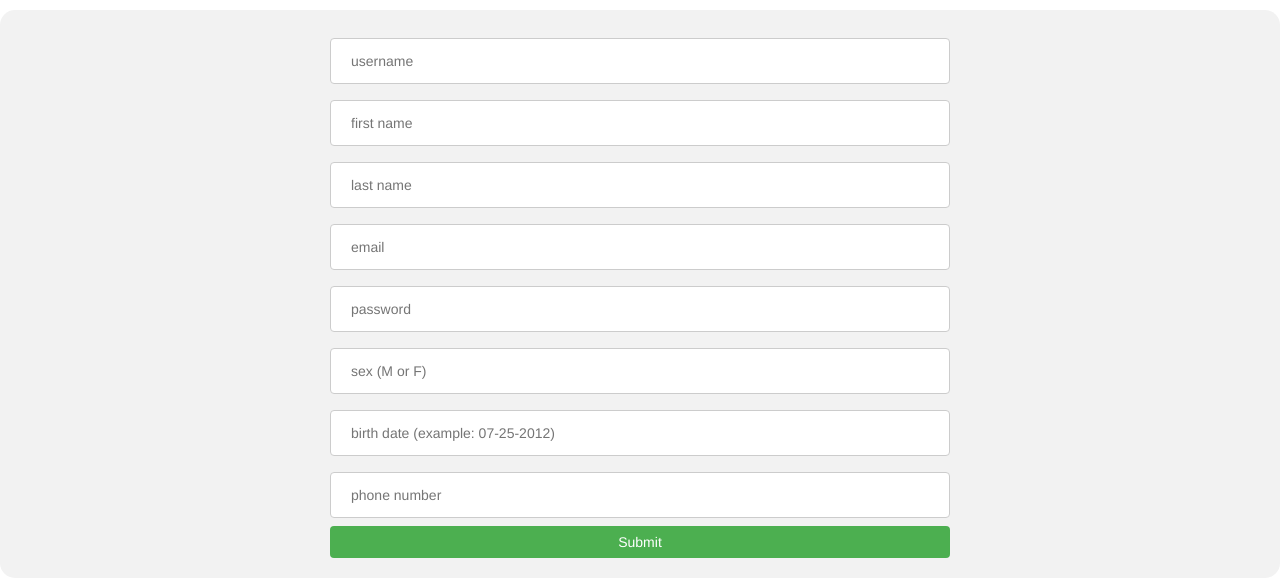
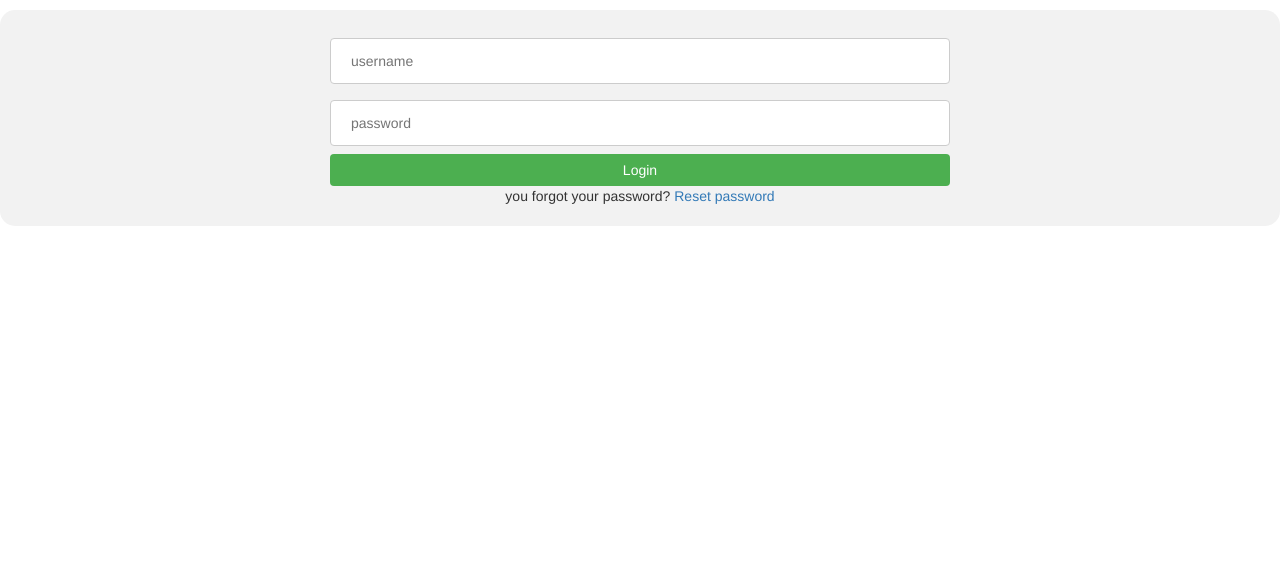
Before and after one commit to Aliasghar-Salimi/flask-web-project, a Flask app: page /login/ in a window 1280 px wide. Shown: the part 253-831 px from the top of the page. After the commit the page ends 479 px from the top, so only its background shows below. Run offline with Flask 3, Linux system fonts and the light colour scheme; some libraries are stand-ins or nearby versions.

Commit message:
we can login using username and password, in the future I will add send email feature to this part to have a stronger security mechanism

```diff
--- a/project/templates/login.html
+++ b/project/templates/login.html
@@ -3,6 +3,7 @@
 <header>
     <h3>Please fill out this form</h3>
 </header>
+<body>
     <div>
         {% if errors %}
             {% for error in errors %}
@@ -17,16 +18,12 @@
                 margin-top: 10px;">{{ error }}</h3>
             {% endfor %}
         {% endif %}
-        <form method="POST" action="/insert/">
+        <form method="POST" action="/login/">
             <input type="text" id="username" name="username" placeholder="username"><br>
-            <input type="text" id="first_name" name="first_name" placeholder="first name"><br>
-            <input type="text" id="last_name" name="last_name" placeholder="last name"><br>
-            <input type="text" id="email" name="email" placeholder="email" ><br>
             <input type="text" id="password" name="password" placeholder="password" ><br>
-            <input type="text" id="gender" name="gender" placeholder="sex (M or F)" ><br>
-            <input type="text" id="birth_date" name="birth_date" placeholder="birth date (example: 07-25-2012)" ><br>
-            <input type="text" id="phone" name="phone" placeholder="phone number" ><br>
-            <input type="submit" value="Submit">
+            <input type="submit" value="Login">
         </form>
+        you forgot your password? <a href="/reset_password/">Reset password</a>
     </div>
+</body>
 {% endblock %}
```
